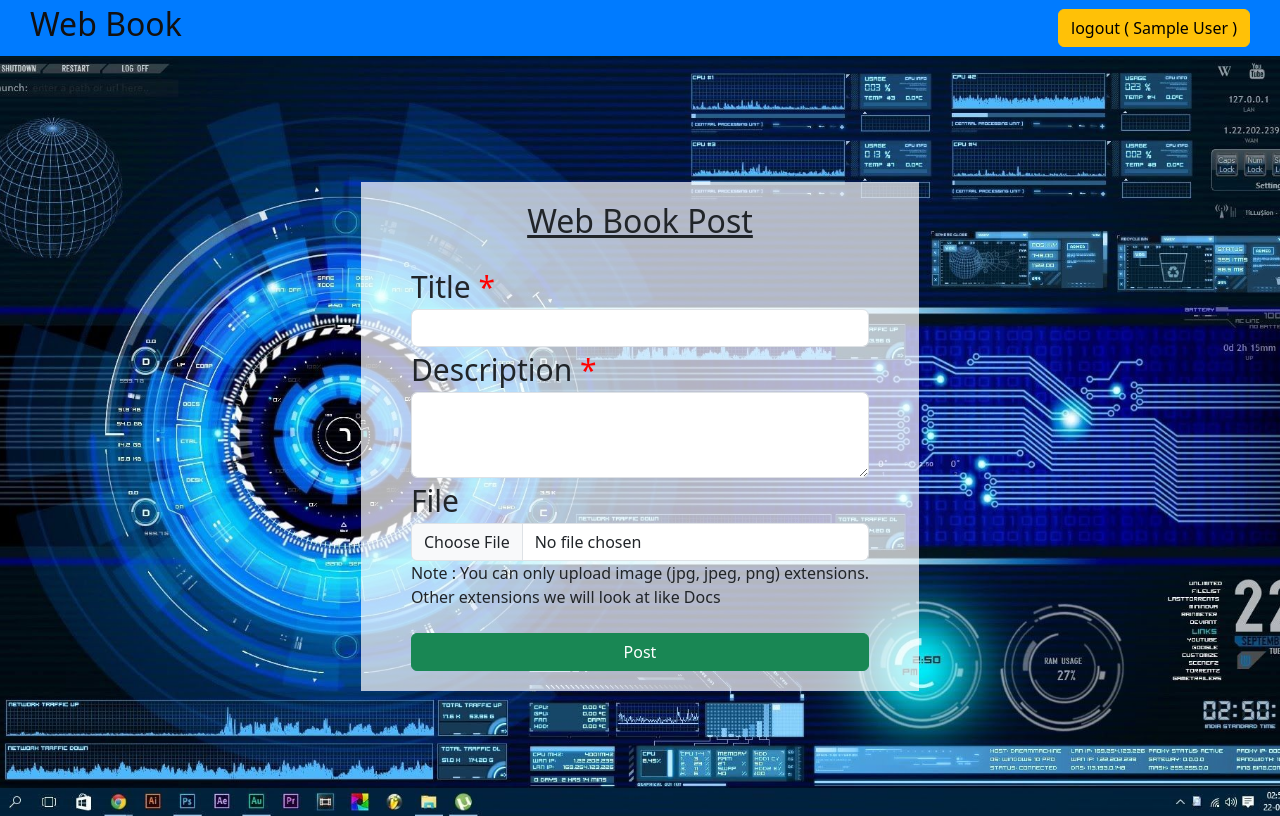
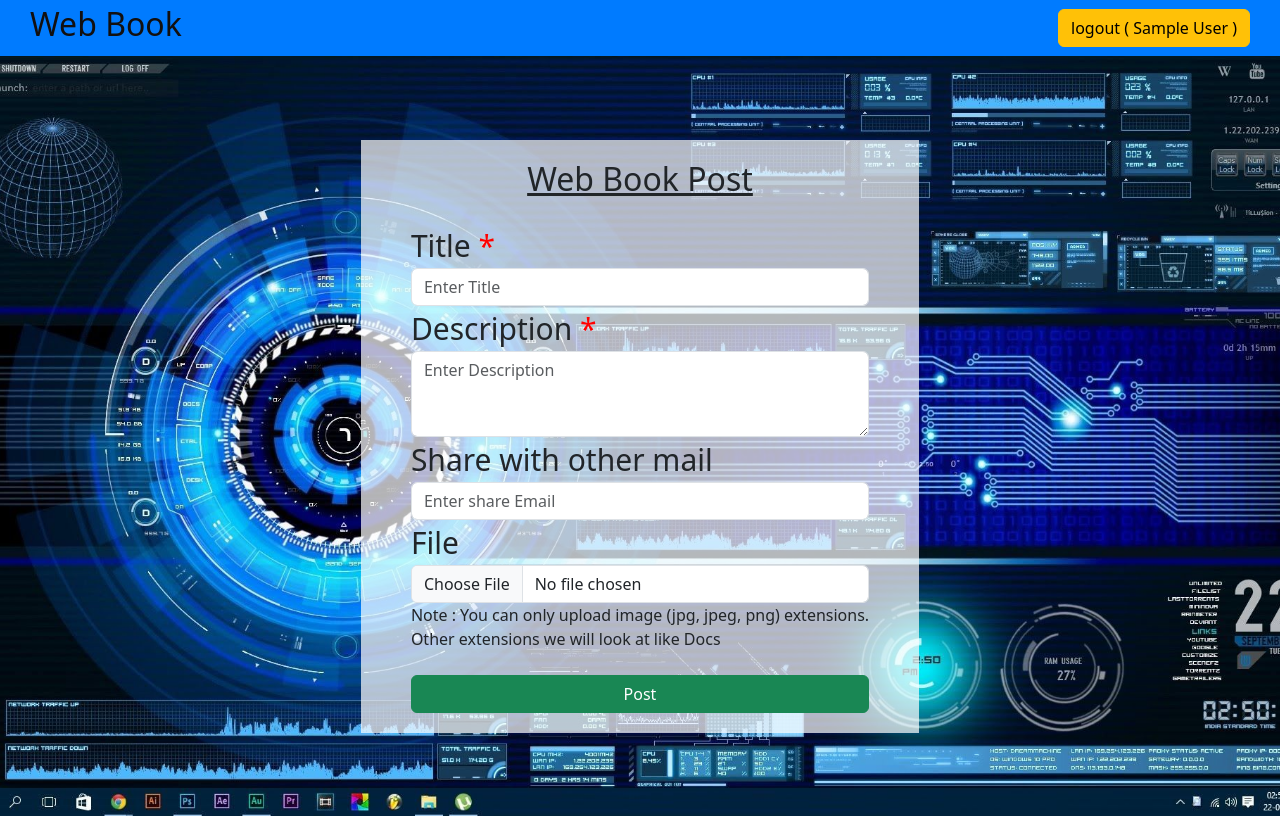
Before and after one commit to ritendragour/CRUD, a PHP site: page /post.php in a window 1280 px wide. Run offline with PHP 8.4, Linux system fonts and the light colour scheme; the visitor is signed in with stand-in values (Sample User, id 1); data comes from the database, SQL or seed files in the repository.

Commit message:
added shared condition

```diff
--- a/post.php
+++ b/post.php
@@ -10,17 +10,43 @@ $title= $_POST['title'];
 $description= $_POST['description'];
 $file_path= $_FILES['file']['name'];
 $created_by= $_SESSION['id'];
+$sharedEmail = $_POST['share_id'];
 
-move_uploaded_file($_FILES['file']['tmp_name'], "uploaded_file/".$_FILES['file']['name']);
+    move_uploaded_file($_FILES['file']['tmp_name'], "uploaded_file/".$_FILES['file']['name']);
 
-  try{
+    if($sharedEmail== ""){
+        $sharedid = $_SESSION['id'];
+    }else{
+        $sharedid = $conn->query("SELECT id FROM `info` where email = '$sharedEmail'")->fetch();
 
-      $sql = $conn->query("INSERT INTO `post`(`category`, `title`, `description`, `file_path`, `created_by`)
-    VALUES ('$category','$title','$description','$file_path','$created_by')");
-        header('location:home.php');
+        if($sharedid == ""){
+            ?>
+            <script>
+                if(alert('E-mail is not write.')){
+                    window.location.href = "post.php";
+                }
+            </script>
+            <?php
+        }else{
+            $sharedid = $sharedid['id'];
+        }
+    }
+    if($sharedid){
 
-    }catch(exception $e){
-        header('location:post.php');
+        try{
+            $sql = $conn->query("INSERT INTO `post`(`category`, `title`, `description`, `share_id`,`file_path`, `created_by`)
+            VALUES ('$category','$title','$description','$sharedid','$file_path','$created_by')");
+
+            header('location:home.php');
+        }catch(exception $e){
+            ?>
+                <script>
+                    if(alert('description pattern is not write.')){
+                        window.location.href = "post.php";
+                    }
+                </script>
+            <?php
+        }
     }
 }
 ?>
@@ -83,10 +109,10 @@ move_uploaded_file($_FILES['file']['tmp_name'], "uploaded_file/".$_FILES['file']
             <h2 style="display: flex;justify-content: center;" class="mb-4"><u><?=$company_name." Post"?></u></h2>
 
             <label for="">Title <span style="color:red;">*</span></label>
-            <input type="text" name="title" class="form-control" required>
+            <input type="text" name="title" class="form-control" placeholder="Enter Title" required>
 
             <label for="">Description <span style="color:red;">*</span></label>
-            <textarea type="text" name="description" class="form-control" maxlength="250" rows="3" required></textarea>
+            <textarea type="text" name="description" class="form-control" maxlength="250" rows="3" placeholder="Enter Description" required></textarea>
             <!-- <p class="text-danger text-right" style="text-align: end;margin:0px">Note : Don't use enter button in text area.</p> -->
 
             <label for="" class="dn">Category </label>
@@ -95,10 +121,12 @@ move_uploaded_file($_FILES['file']['tmp_name'], "uploaded_file/".$_FILES['file']
                 <option value="Private">Private</option>
             </select>
 
+            <label for="">Share with other mail</label>
+            <input type="text" name="share_id" class="form-control" placeholder="Enter share Email">
+
             <label for="">File</label>
             <input type="file" name='file' class="form-control" >
             <p class="text-dark">Note : You can only upload image (jpg, jpeg, png) extensions.<br>Other extensions we will look at like Docs</p>
-
 
             <input type="submit" value="Post" name="submit" class="mt-2 btn btn-success">
         </form>
```
Also changed, not shown: home.php (+7 -30 lines).
